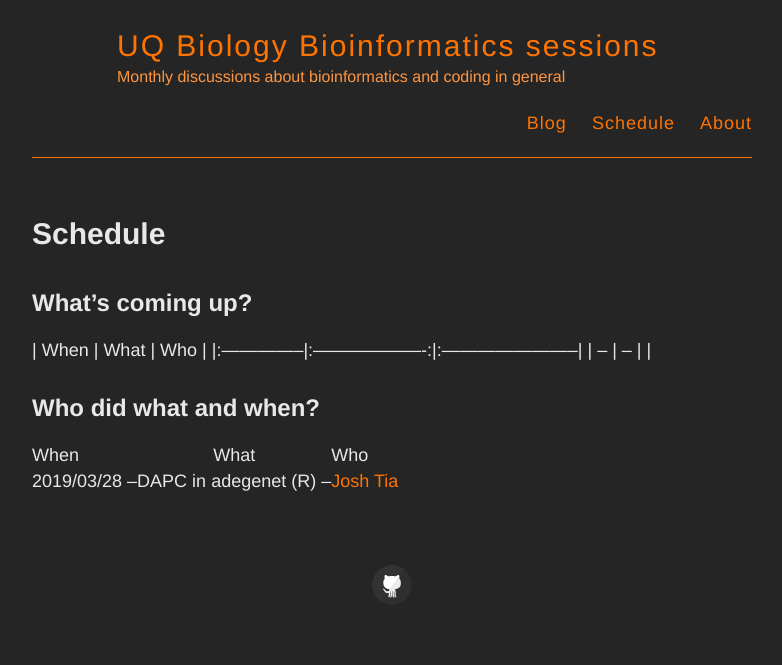
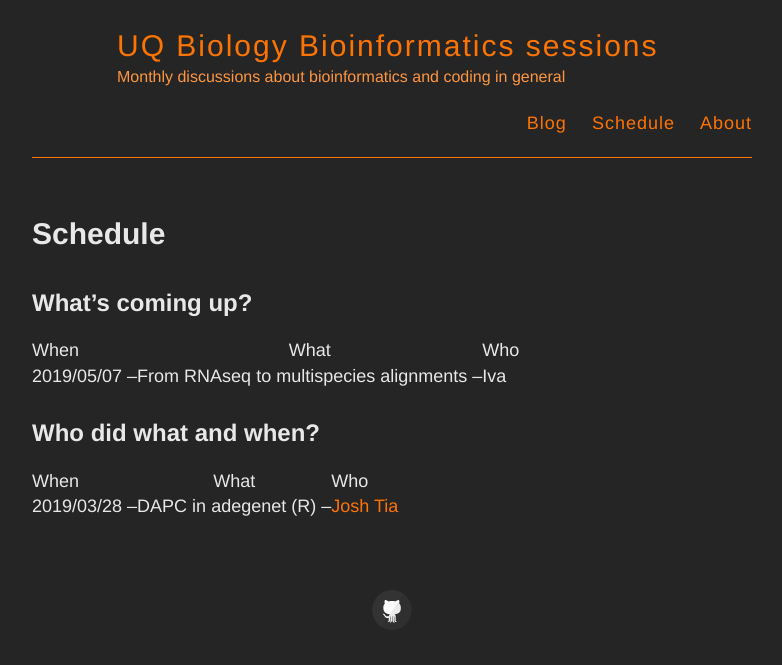
Before and after one commit to uqbioinfo/uqbioinfo.github.io, a Jekyll site: the page built from schedule.md, in a window 1280 px wide. Shown: the top 665 px of the page, without its empty margins (248-1030 px from the left). Built offline with Jekyll 4.4.1, drawn with Linux system fonts in a browser that asks for light colours.

Commit message:
changes to schedule and typos

```diff
--- a/schedule.md
+++ b/schedule.md
@@ -8,7 +8,7 @@ permalink: /schedule/
 
 | When          | What                 | Who                   |
 |:--------------|:-------------------:|:-----------------------|
-|    -- |   -- |   |
+|  2019/05/07  -- | From RNAseq to multispecies alignments  -- | Iva  |
 
 ## Who did what and when?
 
```
Also changed, not shown: about.md (+1 -1 lines).
